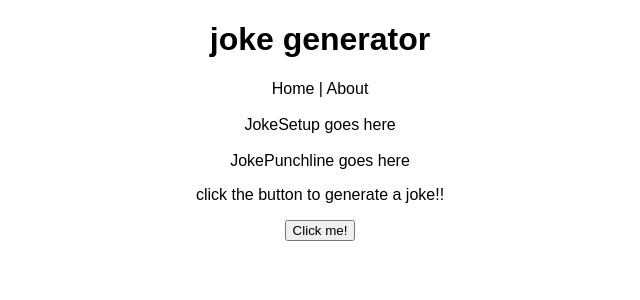
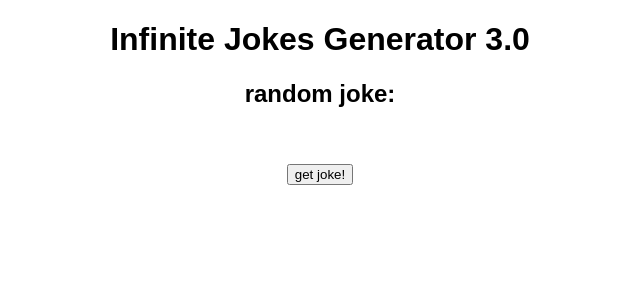
Before and after one commit to mzprizm/react-app-project, a React (Create React App) app in the folder react-app/: page / in a window 1280 px wide. Shown: the top 300 px of the page, without its empty margins (320-960 px from the left). Built offline with nearby package versions, Linux system fonts and the light colour scheme.

Commit message:
improved the usability of the Jokes Generator using states

```diff
--- a/react-app/src/App.js
+++ b/react-app/src/App.js
@@ -1,36 +1,48 @@
-import React, { useState, useEffect } from "react";
+import React, { useState } from "react";
 import "./styles.css";
 import Button from "./Components/Button";
-import Header from "./Components/Header";
 import JokeSetup from "./Components/JokeSetup";
 import JokePunchline from "./Components/JokePunchline";
 
 export default function App() {
-  const [joke, setJoke] = useState("");
-  const [clicked, setClicked] = useState({});
+  const [json, setJSON] = useState("jokesURL");
+  const [showing, setShowing] = useState(false);
+  const [hidden, setHidden] = useState(false);
 
-  const jokeURL = `https://official-joke-api.appspot.com/jokes/general/random`;
-
-  const makeApiCall = async () => {
-    const res = await fetch(jokeURL);
-    const json = await res.json();
-    console.log(json);
+  const handleSubmit = async () => {
+    const jokesURL = `https://official-joke-api.appspot.com/jokes/general/random`;
+    let res = await fetch(jokesURL);
+    let json = await res.json();
+    console.log("adding joke json object", json);
+    setJSON(json);
+    setShowing(true);
+    setHidden(true);
   };
 
-  const handleClick = async  => {
-    setJoke();
-  };
-
-  return (
-    <div className="App">
-      <h1>joke generator</h1>
-      <Header />
-      <div><br /></div>
-      <JokeSetup />
-      <div><br /></div>
-      <JokePunchline />
-      <p>click the button to generate a joke!!</p>
-      <Button handleClick={handleClick} />
-    </div>
-  );
+  if (!showing)
+    return (
+      <>
+        <div className="App">
+          <h1>Infinite Jokes Generator 3.0</h1>
+          <h2>random joke:</h2>
+          <br />
+          <br />
+          <Button handleSubmit={handleSubmit} />
+        </div>
+      </>
+    );
+  else
+    return (
+      <>
+        <div className="App">
+          <h1>Infinite Jokes Generator 3.0</h1>
+          <h2>random joke:</h2>
+          <JokeSetup json={json} />
+          <br />
+          <JokePunchline json={json} />
+          <br />
+          <Button handleSubmit={handleSubmit} />
+        </div>
+      </>
+    );
 }
--- a/react-app/src/Components/Button.js
+++ b/react-app/src/Components/Button.js
@@ -1,14 +1,16 @@
-import React, { useState } from "react";
+import React from "react";
 
-export default function Form(props) {
-  const [joke, setJoke] = useState("");
-
-  const handleClick= e => {
+function Button(props) {
+  const handleSubmit = e => {
     e.preventDefault();
-    props.handleClick(joke);
-    setJoke("");
-    console.log("joke set to blank by form");
+    props.handleSubmit();
   };
 
-  return <button onClick={handleClick}>Click me!</button>;
+  return (
+    <button type="button" onClick={handleSubmit}>
+      get joke!
+    </button>
+  );
 }
+
+export default Button;
--- a/react-app/src/Components/JokePunchline.js
+++ b/react-app/src/Components/JokePunchline.js
@@ -1,5 +1,15 @@
-import React from 'react';
+import React, { useState } from "react";
 
-export default function JokePunchline() {
-  return(<div>JokePunchline goes here</div>)
-};
+export default function JokePunchline(props) {
+  console.log("JokePunchline.js - props.json[0] ", props.json[0]);
+  const [showing, setShowing] = useState(true);
+  const [hidden, setHidden] = useState(true);
+
+  return (
+    <>
+      <div className="jokes-row" onClick={() => setHidden(!hidden)}>
+        {hidden ? "click to reveal!" : `${props.json[0].punchline}`}
+      </div>
+    </>
+  );
+}
--- a/react-app/src/Components/JokeSetup.js
+++ b/react-app/src/Components/JokeSetup.js
@@ -1,5 +1,20 @@
-import React from 'react';
+import React from "react";
 
-export default function JokeSetup() {
-  return(<div>JokeSetup goes here</div>)
-};
+function JokeSetup(props) {
+  console.log("Jokes.js - props: ", props);
+  console.log("Jokes.js - props.json[0] ", props.json[0]);
+  console.log("Jokes.js - props.json[0] ", props.json[0].setup);
+  const joke = props;
+  console.log(joke);
+  return (
+    <>
+      <div className="jokes-row">
+        {joke ? "here is your joke: " : "Infinite laughs await you..."}
+        <br />
+        {props.json[0].setup}
+      </div>
+    </>
+  );
+}
+
+export default JokeSetup;
```
